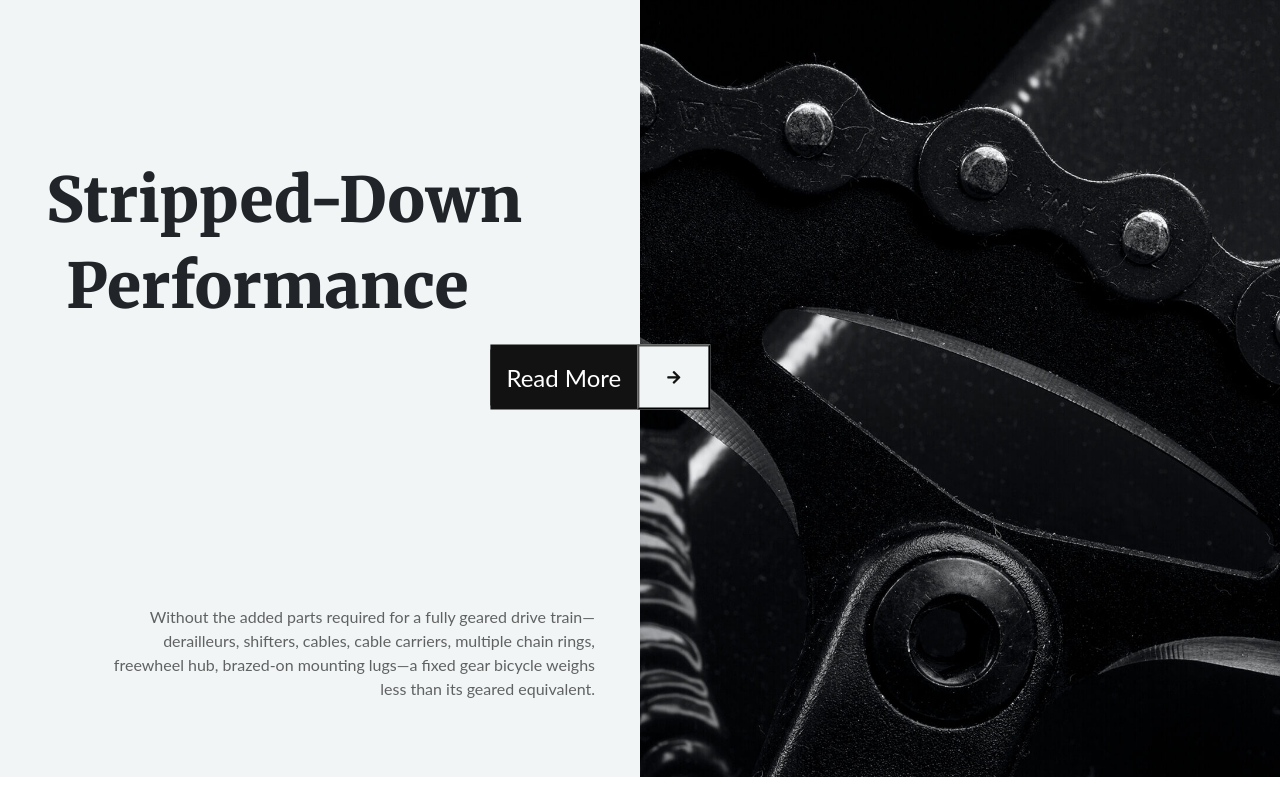
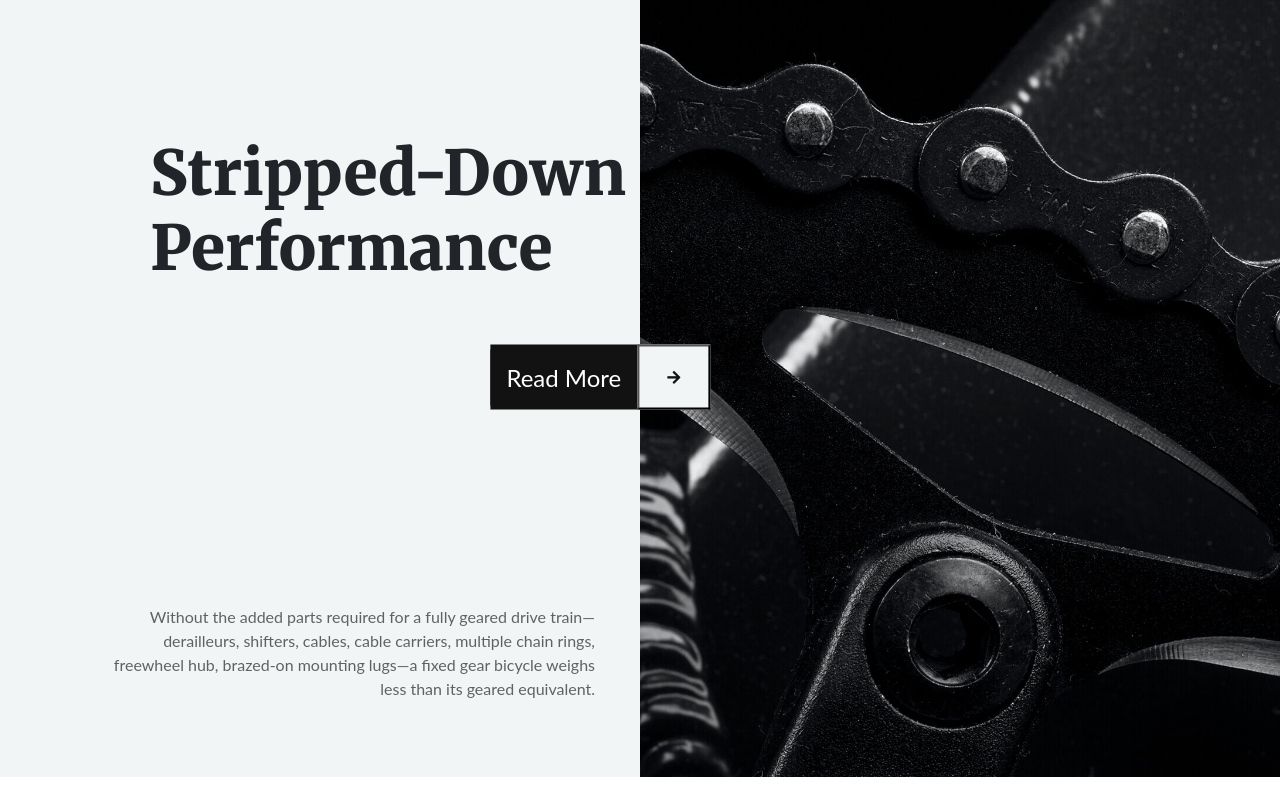
Before and after one commit to jim55167/parallax, a Vue app: page /#/ in a window 1280 px wide. Shown: the part 1720-2520 px from the top of the page. Built offline with nearby package versions, Linux system fonts and the light colour scheme.

Commit message:
增加效果

```diff
--- a/src/assets/scss/_onebody.scss
+++ b/src/assets/scss/_onebody.scss
@@ -60,7 +60,6 @@
       }
     }
     .onebody-title {
-      // width: 570px;
       position: relative;
       top: 45rem;
       right: 5rem;
--- a/src/assets/scss/_strippedbody.scss
+++ b/src/assets/scss/_strippedbody.scss
@@ -36,12 +36,22 @@
     position: relative;
 
     .left-nav {
-      width: 550px;
-      position: absolute;
-      top: 192px;
-      left: 46px;
+      position: relative;
+      top: 10rem;
+      left: 10rem;
 
-      h1, h2 {
+      .left-nav-gsap {
+        position: absolute;
+        white-space: nowrap;
+        top: 1rem;
+        font-size: 62px;
+        font-family: $linkmerr;
+        padding-bottom: 24px;
+      }
+
+      .left-nav-gsap2 {
+        position: absolute;
+        top: 6rem;
         font-size: 62px;
         font-family: $linkmerr;
         padding-bottom: 24px;
--- a/src/components/oneBody.vue
+++ b/src/components/oneBody.vue
@@ -37,7 +37,7 @@ export default {
       }
     })
     this.$gsap.to('.onebody-title-gsap', {
-      left: '30rem',
+      right: '5rem',
       ease: 'none',
       scrollTrigger: {
         trigger: '.onebody-title',
--- a/src/components/randomBody.vue
+++ b/src/components/randomBody.vue
@@ -59,3 +59,15 @@
     </div>
   </div>
 </template>
+
+<script>
+export default {
+  mounted () {
+
+  }
+}
+</script>
+
+<style>
+
+</style>
--- a/src/components/strippedBody.vue
+++ b/src/components/strippedBody.vue
@@ -35,22 +35,20 @@
 export default {
   mounted () {
     this.$gsap.to('.left-nav-gsap', {
-      left: '30rem',
+      left: '5rem',
       ease: 'none',
       scrollTrigger: {
-        trigger: '.onebody-title',
+        trigger: '#strip-gsap',
         scrub: true
       }
     })
     this.$gsap.to('.left-nav-gsap2', {
+      left: '-5rem',
+      ease: 'none',
       scrollTrigger: {
         trigger: '#strip-gsap',
-        start: 'top bottom',
-        end: 'bottom center',
-        toggleActions: 'restart none none none'
-      },
-      x: 20,
-      duration: 1
+        scrub: true
+      }
     })
     this.$gsap.to('.str-image', {
       backgroundPosition: '100px',
```
